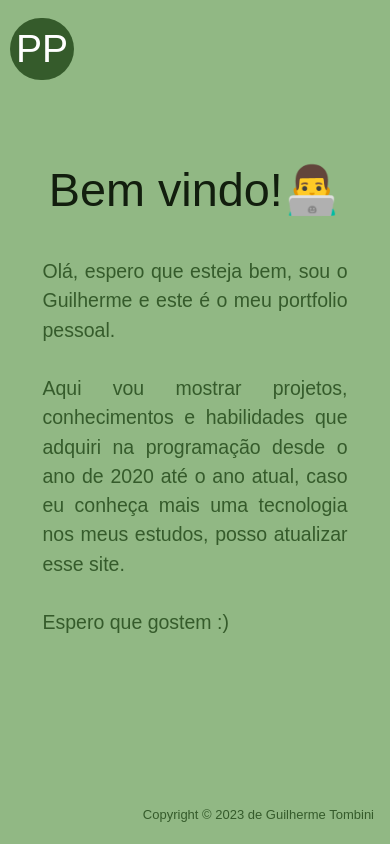
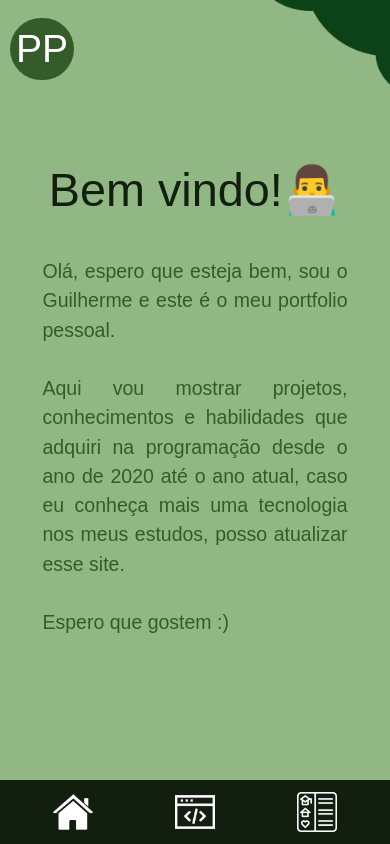
Before and after one commit to Guilherme-Ferreira-Tombini/PortfolioPessoal, a Next.js app: page / in a window 390 px wide. Built offline with nearby package versions, Linux system fonts and the light colour scheme; a web font is replaced by a local one.

Commit message:
Adicionado menu e nuvem superior para parte mobile e modificado codigo das imagens das nuvens da pagina inicial

```diff
--- a/src/app/globals.css
+++ b/src/app/globals.css
@@ -46,5 +46,11 @@ body {
   #copyright{
     font-size: 13px;
   }
+  #nuvem_mobile{
+    display:block;
+  }
+  #menu_mobile{
+    display:block;
+  }
 
 }
--- a/src/app/page.tsx
+++ b/src/app/page.tsx
@@ -1,6 +1,7 @@
 import Menu from "@/components/Menu"
 import Texto from "../components/Texto_Inicial"
 import Image from "next/image"
+import MenuMobile from "../components//Menu_mobile"
 
 import Nuvem_superior from "../assets/nuvem-cantoSuperior.png"
 import Nuvem_inferior from "../assets/nuvem-cantoInferior.png"
@@ -11,17 +12,35 @@ export default function Home() {
     {/* Menu em componente */}
      <Menu/>
 
+     {/* Menu para o modo mobile */}
+     <MenuMobile/>
+
      {/* Meio da Pagina */}
      <div className="w-[100%] h-[100vh] flex flex-col justify-center items-center">
 
        {/* Nuvem de efeito da pagina - Superior */}
-       <Image id="nuvem1" className="absolute right-0 top-0" src={Nuvem_superior} alt="Nuvem superior da pagina"/>
+       <Image id="nuvem1"
+       className="absolute right-0 top-0"
+       src={Nuvem_superior}
+       alt="Nuvem superior da pagina"/>
+
+
+       {/* Nuvem de efeito a pagina - Superior - modo mobile */}
+       <Image id="nuvem_mobile"
+       className="absolute right-0 top-0 hidden"
+       src={Nuvem_superior}
+       alt="Nuvem superior da pagina"
+       width={120} height={120}/>
+
 
       {/* Texto referente a apresentação do portfolio  */}
        <Texto/>
 
       {/* Nuvem de efeito da pagina - Inferior */}
-       <Image id="nuvem1" className="absolute left-[88px] bottom-0" src={Nuvem_inferior} alt="Nuvem inferior da pagina"/>
+       <Image id="nuvem1"
+       className="absolute left-[88px] bottom-0"
+       src={Nuvem_inferior}
+       alt="Nuvem inferior da pagina"/>
 
 
         {/* Copyright */}
--- /dev/null
+++ b/src/components/Menu_mobile.tsx
@@ -0,0 +1,23 @@
+import inicio from "../assets/pagina-inicial.png"
+import projetos from "../assets/programacao.png"
+import perfil from "../assets/biografia.png"
+import Image from "next/image"
+
+export default function Menu_mobile() {
+  return (
+  <div id="menu_mobile" className="bg-green-950 w-[100%] p-3 hidden absolute bottom-0">
+     {/* Div para separar os icones */}
+     <div className="flex flex-row items-center justify-around h-[80%]">
+        <a href="/" className="transition duration-500 ease-in-out hover:scale-110 w-10 h-10">
+          <Image src={inicio} alt="Icone da pagina inicial"/>
+        </a>
+        <a href="/projetos" className="transition duration-500 ease-in-out hover:scale-110 w-10 h-10">
+          <Image src={projetos} alt="Icone da pagina de projetos"/>
+        </a>
+        <a href="/perfil" className="transition duration-500 ease-in-out hover:scale-110 w-10 h-10">
+          <Image src={perfil} alt="Icone da pagina perfil"/>
+        </a>
+     </div>
+  </div>
+  )
+}
```
